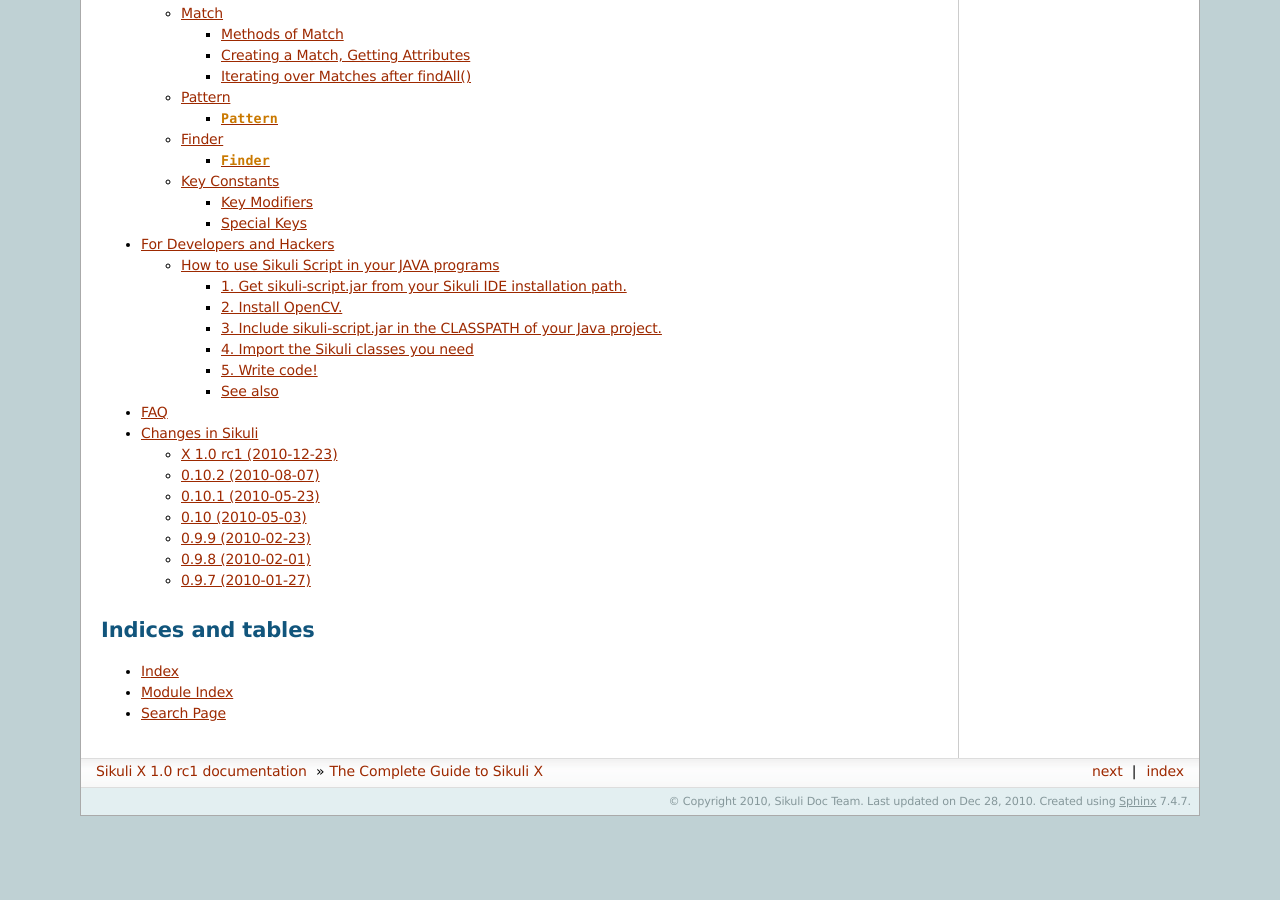
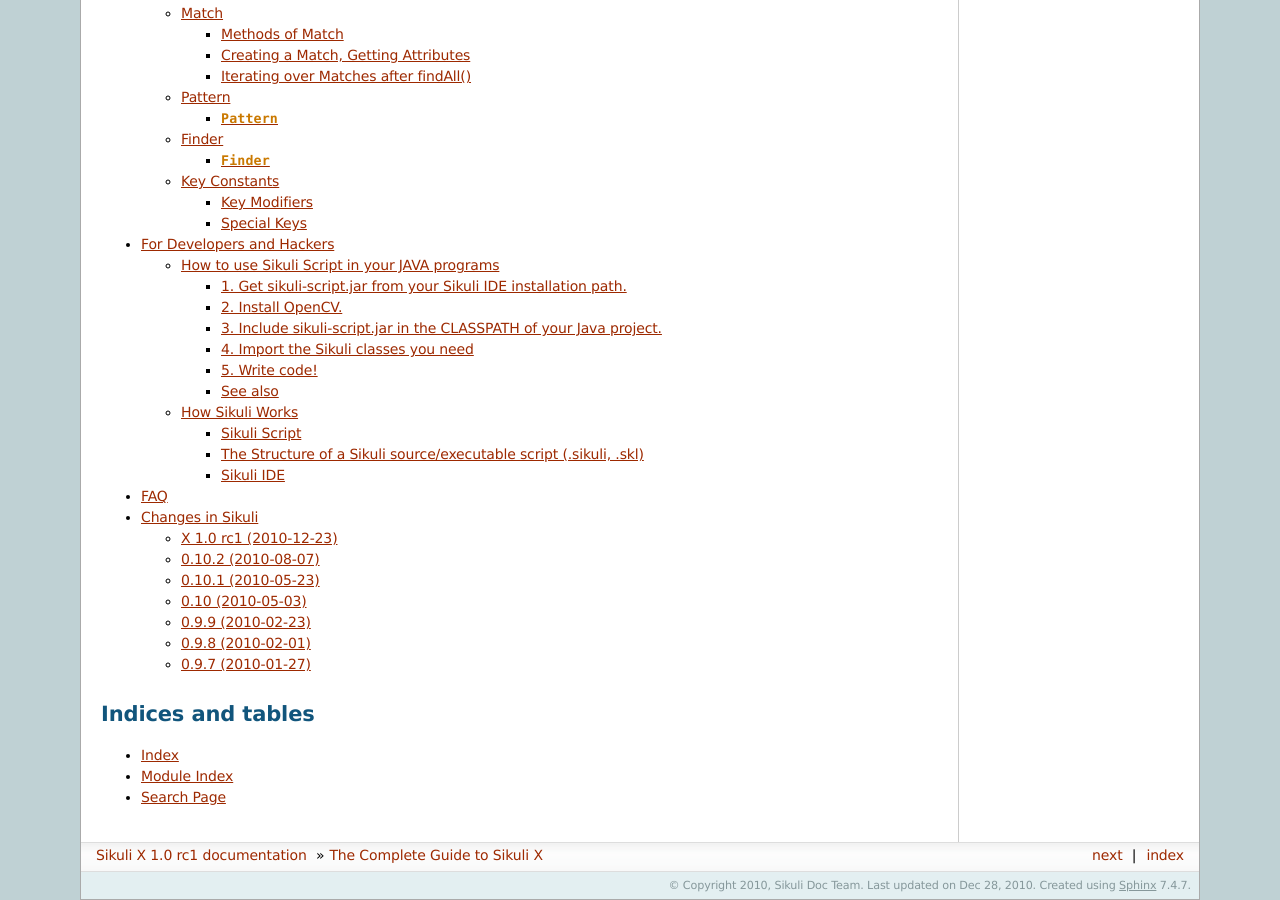
Before and after one commit to sikuli/sikuli, a Sphinx documentation site: the page built from docs/source/index.rst, in a window 1280 px wide and 900 px high, scrolled down 1435 px. Built offline with Sphinx 7.4.7, drawn with Linux system fonts in a browser that asks for light colours; before the commit the page ends 2251 px from its top, so only the background shows below that; some of the changed lines change nothing that is shown.

Commit message:
migrate system design doc

```diff
--- a/docs/source/for-developers.rst
+++ b/docs/source/devs/index.rst
@@ -4,4 +4,5 @@
 .. toctree::
    :maxdepth: 1
 
-   devs/java-dev
+   java-dev
+   system-design
--- /dev/null
+++ b/docs/source/devs/system-design.rst
@@ -0,0 +1,26 @@
+How Sikuli Works
+=================
+.. image:: SystemDesign.png
+
+Sikuli Script
+------------------
+Sikuli Script is a Jython and Java library that automates GUI interaction using image patterns to direct keyboard/mouse events.
+The core of Sikuli Script is a Java library that consists of two parts: java.awt.Robot, which delivers keyboard and mouse events to appropriate locations, and a C++ engine based on OpenCV, which searches given image patterns on the screen. The C++ engine is connected to Java via JNI and needs to be compiled for each platform.
+On top of the Java library, a thin Jython layer is provided for end-users as a set of simple and clear commands. Therefore, it should be easy to add more thin layers for other languages running on JVM, e.g. JRuby, Scala, Javascript, etc.
+
+
+The Structure of a Sikuli source/executable script (.sikuli, .skl)
+------------------
+A Sikuli script (.sikuli) is a directory that consists of a Python source file (.py), and all the image files (.png) used by the source file. All images used in a Sikuli script are simply a path to the .png file in the .sikuli bundle. Therefore, the Python source file can also be edited by any text editor.
+
+While saving a script using Sikuli IDE, an extra HTML file is also created in the .sikuli directory so that users can share the scripts on the web easily.
+
+A Sikuli executable script (.skl) is simply a zipped file of all files in the .sikuli directory. When a script is passed to Sikuli IDE as a command line argument, Sikuli IDE recognizes its type by check its filename extension. If a .skl is seen, Sikuli IDE runs it without showing the IDE window. If a .sikuli is seen, Sikuli IDE opens it in a source code editor.
+
+
+Sikuli IDE
+------------------
+
+Sikuli IDE edits and runs Sikuli source scripts. Sikuli IDE integrates screen capturing and a custom text editor (:samp:`SikuliPane`) to optimize the usability of writing a Sikuli script. To show embedded images in the :samp:`SikuliPane`, all string literals that ends with ".png" are replaced by a custom JButton object, :samp:`ImageButton`. If a user adjusts the image pattern's similarity, a Pattern() is automatically constructed on top of the image.
+
+To execute a Sikuli script, Sikuli IDE creates a :samp:`org.python.util.PythonInterpreter` and automatically passes a few lines of headers (e.g. to import Sikuli's Jython modules, and to set the path to .sikuli directory) to the interpreter. Once these headers are set, the .py script is simply executed by :samp:`PythonInterpreter.execfile()`.
--- a/docs/source/index.rst
+++ b/docs/source/index.rst
@@ -54,7 +54,7 @@
    new-in-sikulix
    tutorials/index
    sikuli-script-index
-   for-developers
+   devs/index
    FAQ
    changes
 
```
Also changed, not shown: docs/source/devs/SystemDesign.png (added).
